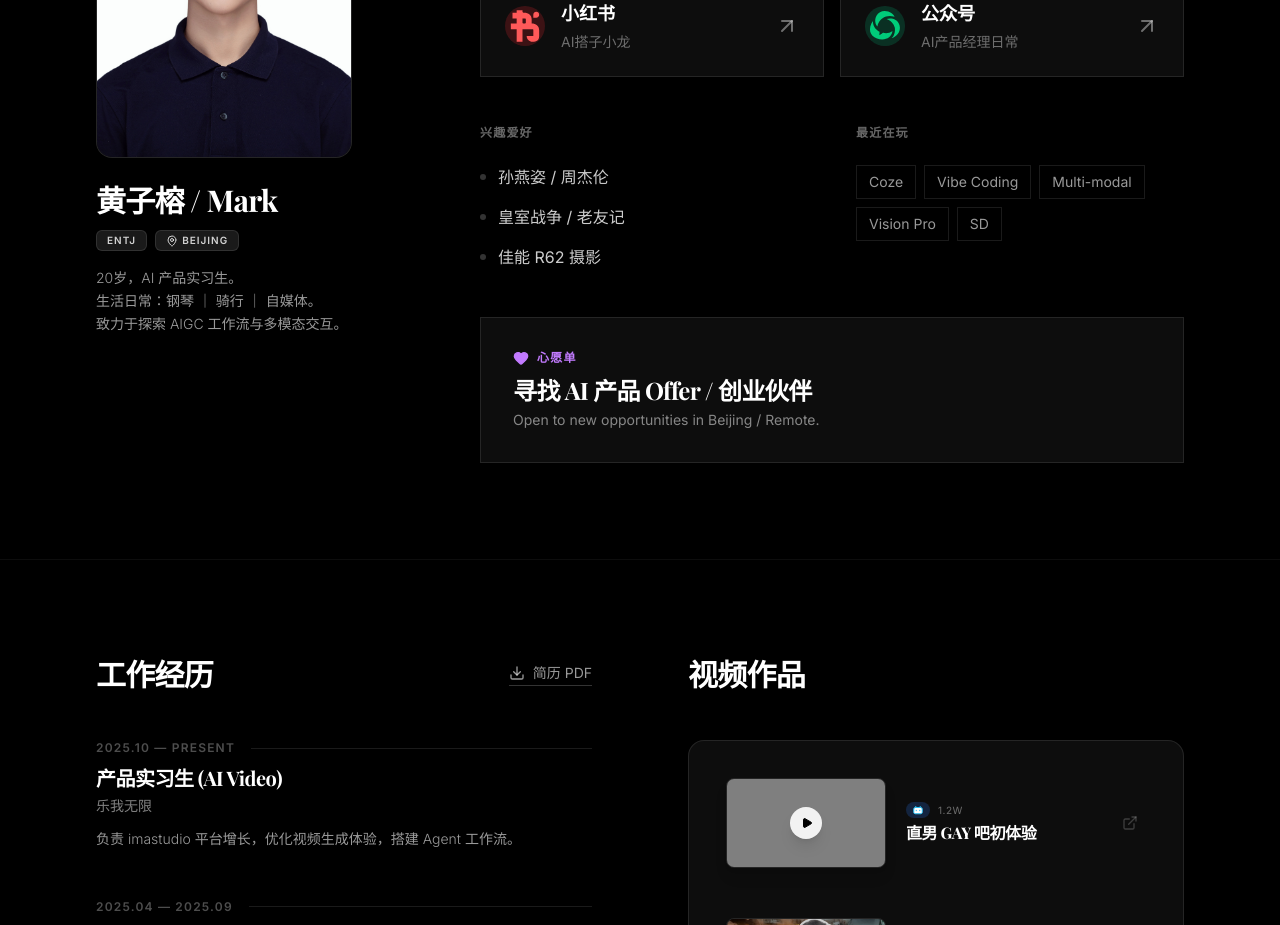
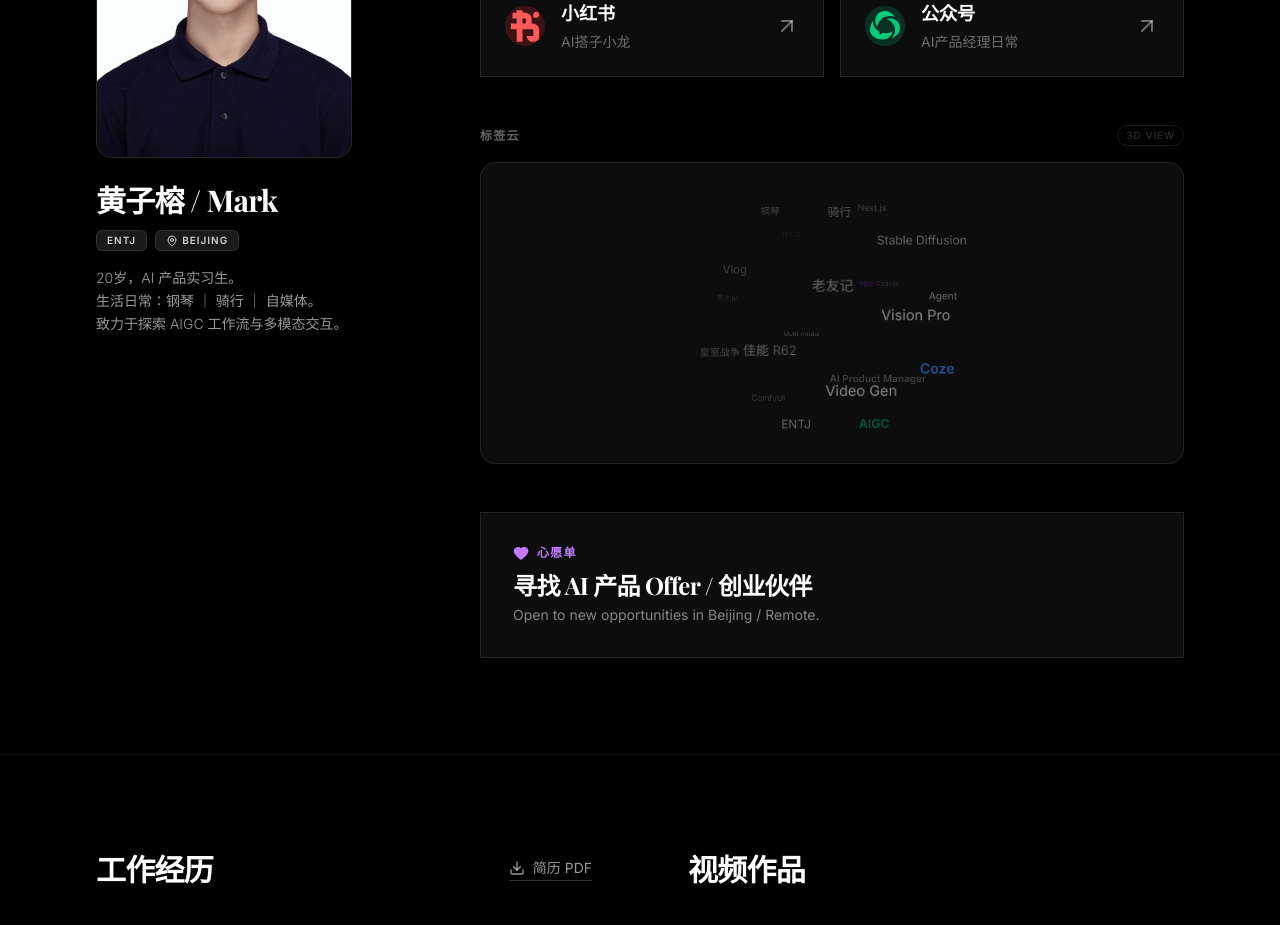
Before and after one commit to huangzirong566/markie-homepage, a React (Vite) app: page /#/ in a window 1280 px wide. Shown: the part 1080-2005 px from the top of the page. Built offline with nearby package versions, Linux system fonts and the light colour scheme; grey boxes are pictures that could not be loaded; a web font is replaced by a local one.

Commit message:
Replace Interests list with 3D TagCloud component

```diff
--- a/src/components/About.tsx
+++ b/src/components/About.tsx
@@ -5,6 +5,7 @@ import iconBilibili from "@/assets/icon-bilibili.svg";
 import iconDouyin from "@/assets/icon-douyin.svg";
 import iconXiaohongshu from "@/assets/icon-xiaohongshu.svg";
 import iconOfficialAccount from "@/assets/icon-official-account.svg";
+import TagCloud from "@/components/TagCloud";
 
 export default function About() {
   return (
@@ -107,36 +108,15 @@ export default function About() {
             </div>
           </div>
 
-          {/* Interests & Stack */}
-          <div className="grid grid-cols-1 md:grid-cols-2 gap-12">
-            <div>
-               <span className="text-xs font-bold text-white/40 uppercase tracking-widest mb-6 block">兴趣爱好</span>
-               <ul className="space-y-4">
-                 <li className="flex items-center gap-3 text-white/80">
-                   <div className="w-1.5 h-1.5 bg-white/20 rounded-full" />
-                   <span>孙燕姿 / 周杰伦</span>
-                 </li>
-                 <li className="flex items-center gap-3 text-white/80">
-                   <div className="w-1.5 h-1.5 bg-white/20 rounded-full" />
-                   <span>皇室战争 / 老友记</span>
-                 </li>
-                 <li className="flex items-center gap-3 text-white/80">
-                   <div className="w-1.5 h-1.5 bg-white/20 rounded-full" />
-                   <span>佳能 R62 摄影</span>
-                 </li>
-               </ul>
-            </div>
-
-            <div>
-               <span className="text-xs font-bold text-white/40 uppercase tracking-widest mb-6 block">最近在玩</span>
-               <div className="flex flex-wrap gap-2">
-                 {['Coze', 'Vibe Coding', 'Multi-modal', 'Vision Pro', 'SD'].map(tech => (
-                   <span key={tech} className="px-3 py-1.5 border border-white/10 text-white/60 text-sm hover:text-white hover:border-white/40 transition-colors cursor-default">
-                     {tech}
-                   </span>
-                 ))}
-               </div>
-            </div>
+          {/* Interests & Skills (3D Tag Cloud) */}
+          <div className="relative">
+             <div className="flex items-center justify-between mb-4">
+               <span className="text-xs font-bold text-white/40 uppercase tracking-widest">标签云</span>
+               <div className="text-[10px] text-white/20 uppercase tracking-widest border border-white/10 px-2 py-0.5 rounded-full">3D View</div>
+             </div>
+             <div className="w-full bg-white/5 border border-white/10 rounded-2xl overflow-hidden backdrop-blur-sm shadow-inner">
+               <TagCloud />
+             </div>
           </div>
 
           {/* Wish List */}
--- /dev/null
+++ b/src/components/TagCloud.tsx
@@ -0,0 +1,102 @@
+import { useEffect, useRef, useState } from "react";
+
+const skills = [
+  { name: "AI Product Manager", weight: 700, size: 24, color: "#fff" },
+  { name: "AIGC", weight: 600, size: 20, color: "#10b981" }, // emerald-500
+  { name: "Coze", weight: 600, size: 20, color: "#3b82f6" }, // blue-500
+  { name: "Agent", weight: 500, size: 18, color: "#fff" },
+  { name: "Vibe Coding", weight: 500, size: 18, color: "#a855f7" }, // purple-500
+  { name: "Multi-modal", weight: 500, size: 18, color: "#fff" },
+  { name: "ComfyUI", weight: 400, size: 16, color: "rgba(255,255,255,0.6)" },
+  { name: "ENTJ", weight: 400, size: 16, color: "rgba(255,255,255,0.6)" },
+  { name: "Video Gen", weight: 400, size: 16, color: "rgba(255,255,255,0.6)" },
+  { name: "Vision Pro", weight: 400, size: 16, color: "rgba(255,255,255,0.6)" },
+  { name: "Stable Diffusion", weight: 400, size: 16, color: "rgba(255,255,255,0.6)" },
+  { name: "Next.js", weight: 400, size: 16, color: "rgba(255,255,255,0.6)" },
+  { name: "孙燕姿", weight: 300, size: 14, color: "rgba(255,255,255,0.4)" },
+  { name: "周杰伦", weight: 300, size: 14, color: "rgba(255,255,255,0.4)" },
+  { name: "皇室战争", weight: 300, size: 14, color: "rgba(255,255,255,0.4)" },
+  { name: "佳能 R62", weight: 300, size: 14, color: "rgba(255,255,255,0.4)" },
+  { name: "老友记", weight: 300, size: 14, color: "rgba(255,255,255,0.4)" },
+  { name: "骑行", weight: 300, size: 14, color: "rgba(255,255,255,0.4)" },
+  { name: "钢琴", weight: 300, size: 14, color: "rgba(255,255,255,0.4)" },
+  { name: "Vlog", weight: 300, size: 14, color: "rgba(255,255,255,0.4)" },
+];
+
+export default function TagCloud() {
+  const containerRef = useRef<HTMLDivElement>(null);
+
+  // 3D 旋转参数
+  const radius = 120; // 半径
+  const [tags, setTags] = useState<any[]>([]);
+
+  useEffect(() => {
+    // 初始化标签位置 (球体分布)
+    const newTags = skills.map((skill, i) => {
+      const phi = Math.acos(-1 + (2 * i + 1) / skills.length);
+      const theta = Math.sqrt(skills.length * Math.PI) * phi;
+
+      return {
+        ...skill,
+        x: radius * Math.cos(theta) * Math.sin(phi),
+        y: radius * Math.sin(theta) * Math.sin(phi),
+        z: radius * Math.cos(phi),
+      };
+    });
+    setTags(newTags);
+  }, []);
+
+  // 动画循环
+  useEffect(() => {
+    let animationFrameId: number;
+    let angleX = 0.002;
+    let angleY = 0.002;
+
+    const animate = () => {
+      setTags(currentTags => {
+        return currentTags.map(tag => {
+          // 绕 X 轴旋转
+          const y1 = tag.y * Math.cos(angleX) - tag.z * Math.sin(angleX);
+          const z1 = tag.z * Math.cos(angleX) + tag.y * Math.sin(angleX);
+
+          // 绕 Y 轴旋转
+          const x2 = tag.x * Math.cos(angleY) - z1 * Math.sin(angleY);
+          const z2 = z1 * Math.cos(angleY) + tag.x * Math.sin(angleY);
+
+          return { ...tag, x: x2, y: y1, z: z2 };
+        });
+      });
+      animationFrameId = requestAnimationFrame(animate);
+    };
+
+    animationFrameId = requestAnimationFrame(animate);
+    return () => cancelAnimationFrame(animationFrameId);
+  }, []);
+
+  return (
+    <div ref={containerRef} className="relative w-full h-[300px] flex items-center justify-center overflow-hidden">
+      {tags.map((tag, i) => {
+        // 计算透明度和缩放 (基于 z 轴，制造景深感)
+        const scale = (tag.z + radius * 2) / (radius * 3); // 0.6 ~ 1.3
+        const alpha = Math.max(0.2, (tag.z + radius) / (radius * 2));
+
+        return (
+          <span
+            key={i}
+            className="absolute transition-transform duration-75 ease-linear will-change-transform cursor-default hover:scale-110 hover:z-50 hover:text-white"
+            style={{
+              transform: `translate3d(${tag.x}px, ${tag.y}px, 0) scale(${scale})`,
+              fontSize: `${tag.size}px`,
+              fontWeight: tag.weight,
+              color: tag.color,
+              opacity: alpha,
+              zIndex: Math.round(scale * 100),
+            }}
+          >
+            {tag.name}
+          </span>
+        );
+      })}
+    </div>
+  );
+}
```
